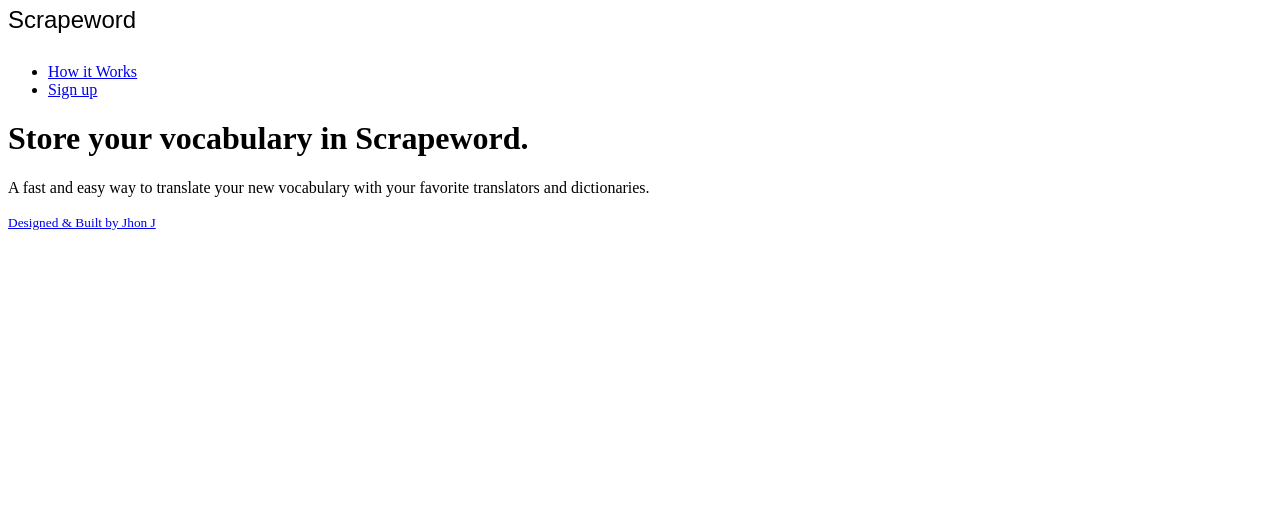
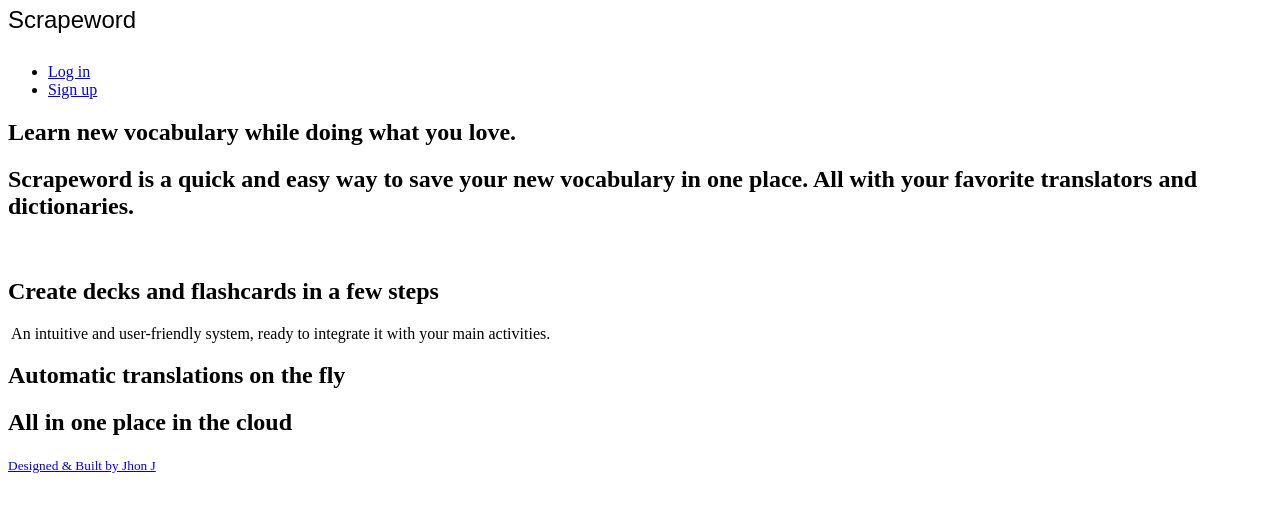
Before and after one commit to cosmigonon/scrapeword, a Django app: page / in a window 1280 px wide. Shown: the top 512 px of the page. Run offline with Django 4.2, Linux system fonts and the light colour scheme.

Commit message:
templates changes

```diff
--- a/scrapeword/settings.py
+++ b/scrapeword/settings.py
@@ -122,6 +122,7 @@ USE_TZ = True
 # https://docs.djangoproject.com/en/4.1/howto/static-files/
 
 STATIC_URL = "static/"
+STATICFILES_DIRS = [BASE_DIR / "static"]
 
 # Default primary key field type
 # https://docs.djangoproject.com/en/4.1/ref/settings/#default-auto-field
@@ -129,3 +130,7 @@ STATIC_URL = "static/"
 DEFAULT_AUTO_FIELD = "django.db.models.BigAutoField"
 
 AUTH_USER_MODEL = "accounts.CustomUser"
+
+LOGIN_REDIRECT_URL = "dashboard_home"
+
+LOGOUT_REDIRECT_URL = "index"
--- a/scrapeword/urls.py
+++ b/scrapeword/urls.py
@@ -16,8 +16,10 @@ Including another URLconf
 from django.contrib import admin
 from django.urls import path, include
 
+
 urlpatterns = [
     path("admin/", admin.site.urls),
+    path("", include("django.contrib.auth.urls")),
+    path("", include("accounts.urls")),
     path("", include("dashboard.urls")),
-    path("", include("accounts.urls")),
 ]
--- a/templates/index.html
+++ b/templates/index.html
@@ -7,9 +7,10 @@
     <title>Scrapeword</title>
   </head>
   <body>
-    <header>
-      <div class="logo-container">
-        <a href="#">
+    <div>
+      <header role="banner">
+        <div class="logo-container" id="logo">
+          <a href="{% url 'index' %}">
             <svg
               xmlns="http://www.w3.org/2000/svg"
               viewBox="0 0 190 35"
@@ -26,21 +27,57 @@
             </svg>
           </a>
         </div>
-      <nav>
+        <nav role="navigation">
           <ul>
-          <li><a href="#learn">How it Works</a></li>
+            <li><a href="{% url 'login' %}">Log in</a></li>
             <li><a href="{% url 'signup' %}">Sign up</a></li>
           </ul>
         </nav>
       </header>
+    </div>
+    <div clas="main-home-section-wrapper" id="main-slogan">
+      <section clas="main-home-section-wrapper">
+        <div class="main-home-section-header">
+          <h1 class="main-section-title">
+            Learn new vocabulary while doing what you love.
+          </h1>
+        </div>
+      </section>
       <div>
-      <h1>Store your vocabulary in Scrapeword.</h1>
-      <p>
-        A fast and easy way to translate your new vocabulary with your favorite
-        translators and dictionaries.
+        <section clas="blockinfo-section-wrapper">
+          <div class="block-section-header">
+            <h2>
+              Scrapeword is a quick and easy way to save your new vocabulary in
+              one place. All with your favorite translators and dictionaries.
+            </h2>
+          </div>
+          <div>
+            <img role="presentation" src="" />
+          </div>
+        </section>
+      </div>
+      <section clas="blockinfo-section-wrapper">
+        <div class="block-section-header">
+          <h2 clas>Create decks and flashcards in a few steps</h2>
+        </div>
+        <p class="">
+          <img src="" />
+          An intuitive and user-friendly system, ready to integrate it with your
+          main activities.
         </p>
+      </section>
+      <section clas="blockinfo-section-wrapper">
+        <div class="block-section-header">
+          <h2>Automatic translations on the fly</h2>
         </div>
-    <footer>
+      </section>
+      <section clas="blockinfo-section-wrapper">
+        <div class="block-section-header">
+          <h2>All in one place in the cloud</h2>
+        </div>
+      </section>
+    </div>
+    <footer role="conteninfo">
       <a href="https://github.com/cosmigonon" target="_blank"
         ><p><small> Designed & Built by Jhon J</small></p></a
       >
```
Also changed, not shown: templates/base.html (+4 -4 lines), templates/registration/login.html (added, +28 -0 lines), templates/registration/signup.html (added, +29 -0 lines), static/css/base.css (added). Lines whose indentation alone changed are shown as unchanged.
